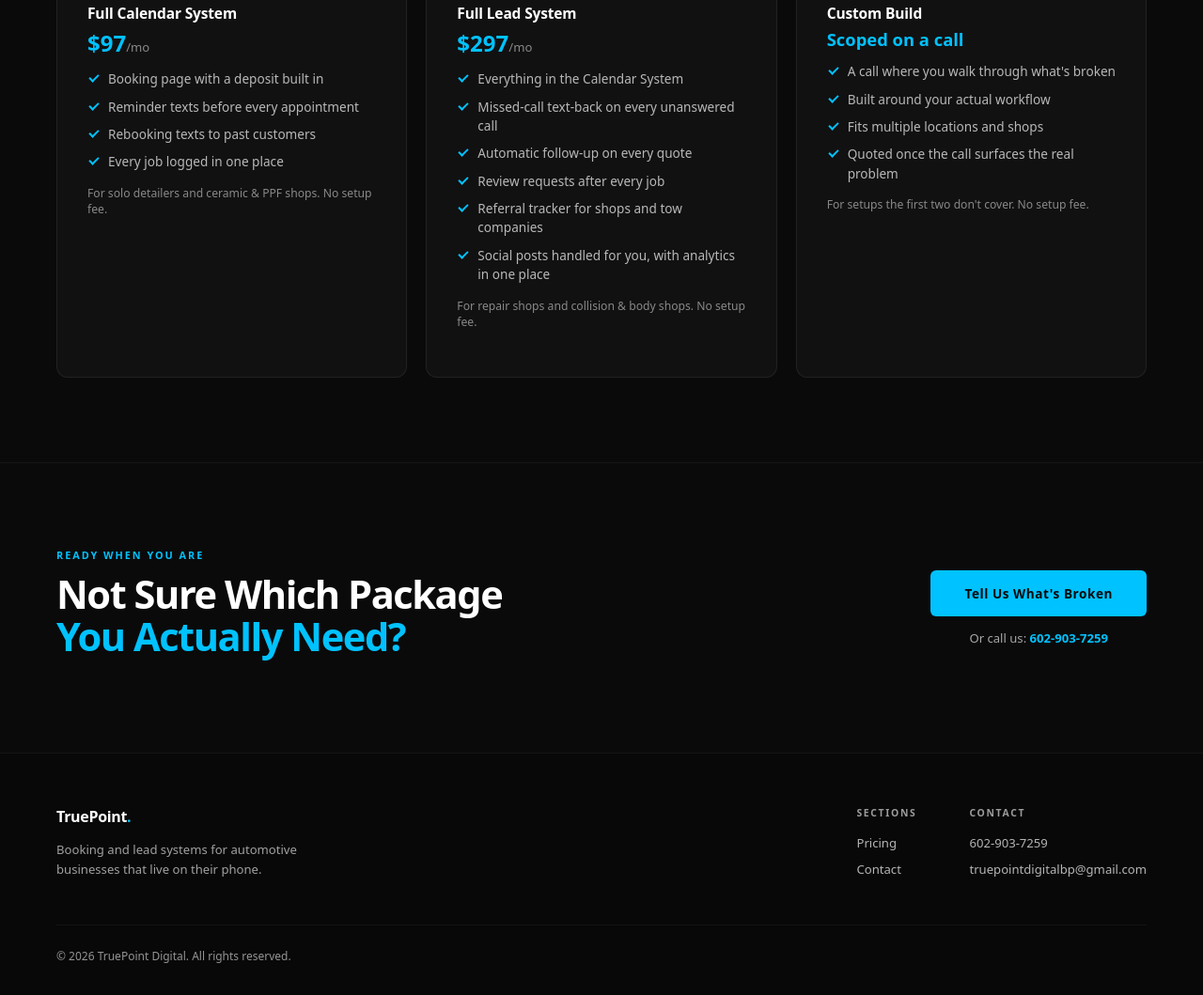
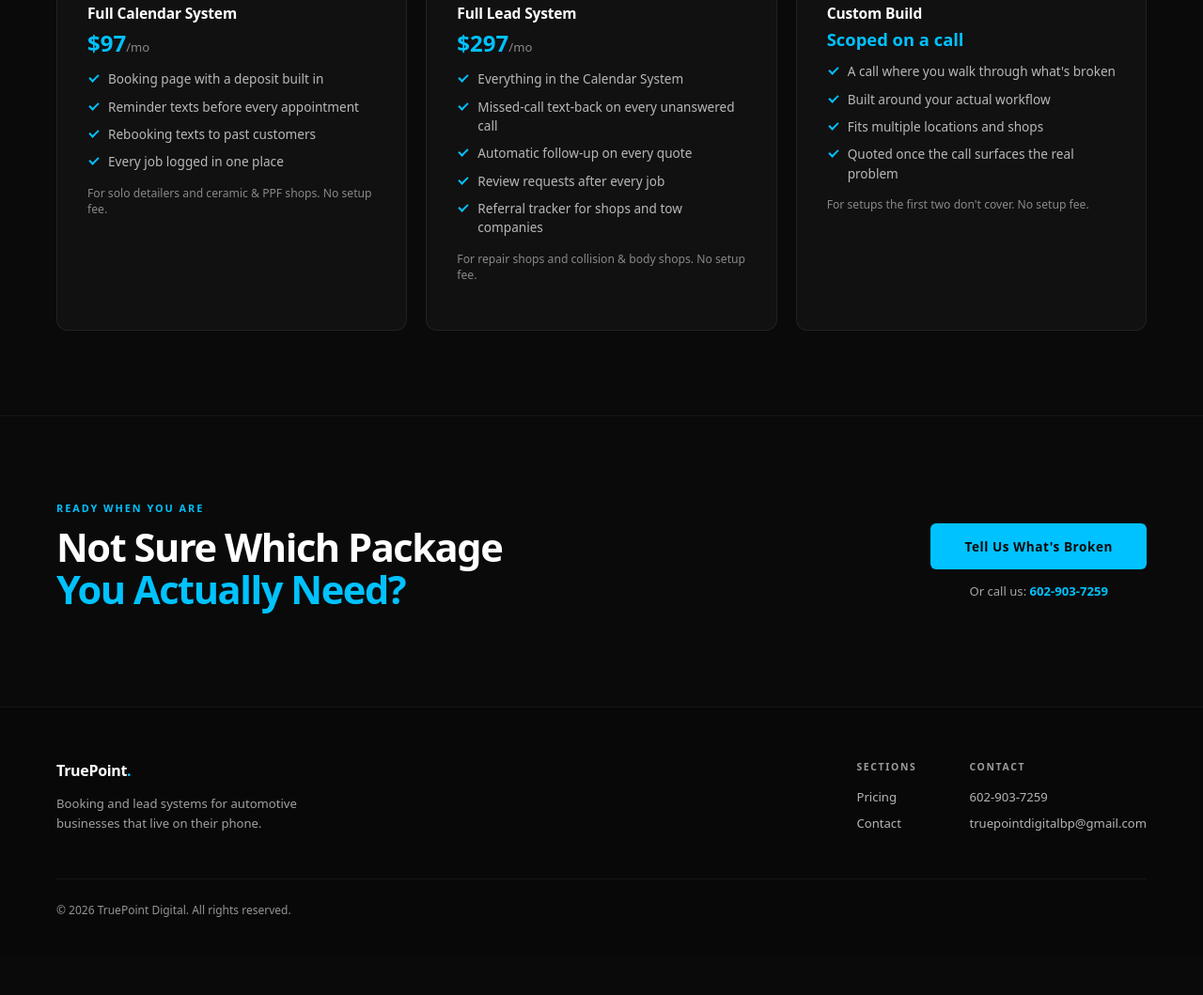
Before and after one commit to rustybot145/Truepoint, a website: page index.html in a window 1280 px wide. Shown: the part 1483-2542 px from the top of the page at 94% size. After the commit the page ends 2500 px from the top, so only its background shows below. Drawn offline with Linux system fonts and the light colour scheme.

Commit message:
Remove social media posting from Full Lead System pricing card

```diff
--- a/index.html
+++ b/index.html
@@ -526,7 +526,6 @@
           <li>Automatic follow-up on every quote</li>
           <li>Review requests after every job</li>
           <li>Referral tracker for shops and tow companies</li>
-          <li>Social posts handled for you, with analytics in one place</li>
         </ul>
         <div class="card-note">For repair shops and collision &amp; body shops. No setup fee.</div>
       </div>
```
